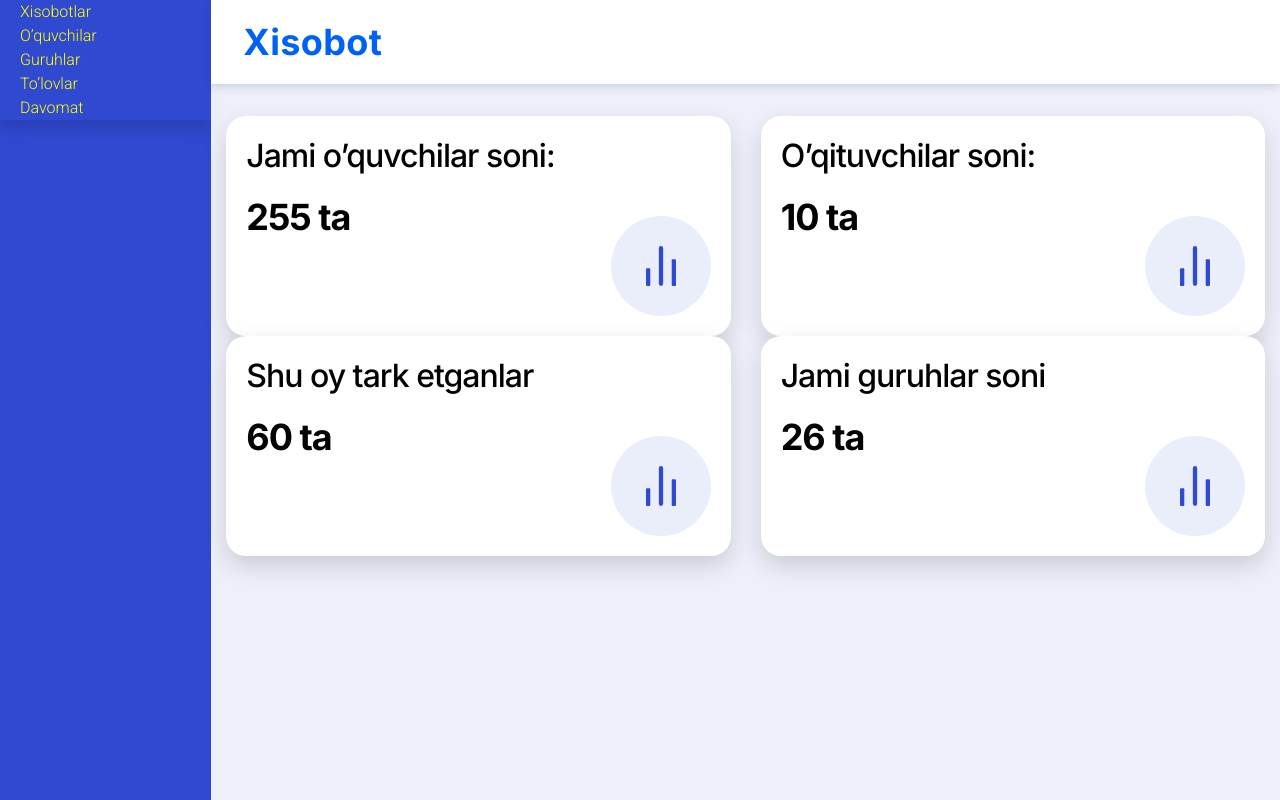
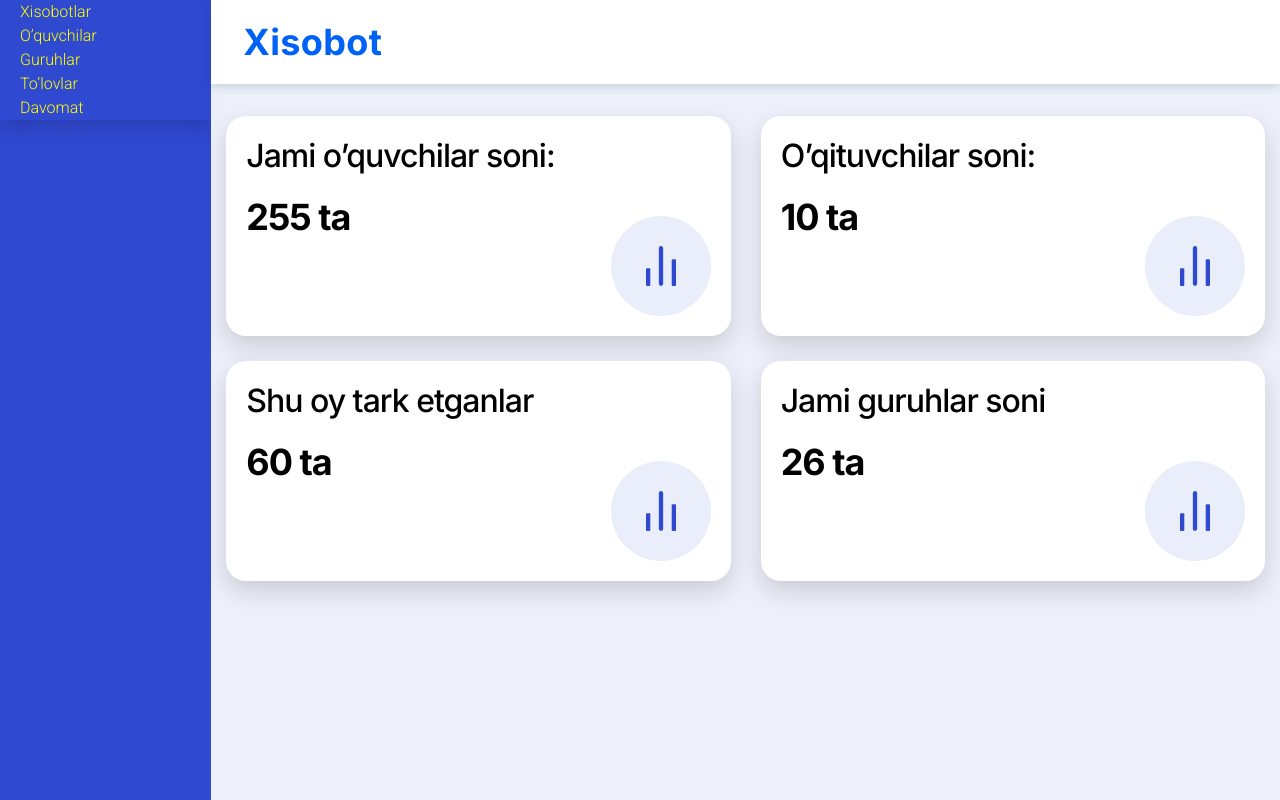
Before and after one commit to MuhammadqodirMuminov/CRM-Panel, a React (Vite) app: page / in a window 1280 px wide. Built offline with nearby package versions, Linux system fonts and the light colour scheme.

Commit message:
change cards

```diff
--- a/src/pages/home.jsx
+++ b/src/pages/home.jsx
@@ -6,10 +6,10 @@ const Home = () => {
 	return (
 		<Layout>
 
-				{/* Home Cards  */}
+
 				<div className="container-fluid">
 				<div className={styles.report__inner}>
-					<div className="row">
+					<div className="row" style={{rowGap: "25px"}}>
 						<div className="col-md-6">
 							<div className={styles.report__card}>
 								<div>
@@ -57,7 +57,7 @@ const Home = () => {
 					</div>
 				</div>
 				</div>
-				{/* Home Cards  */}
+
 
 		</Layout>
 	);
```
